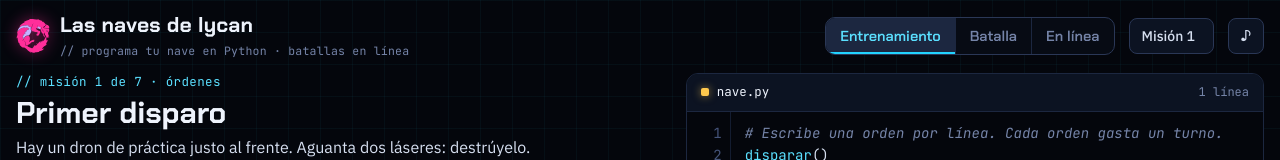
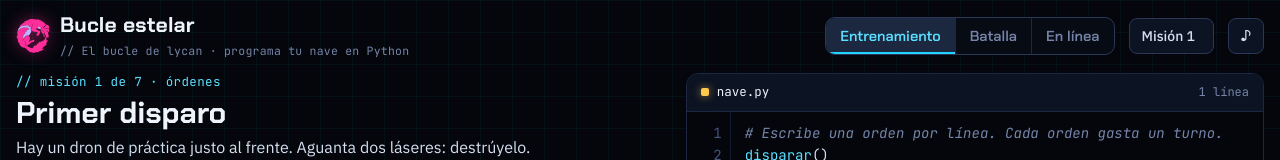
Before and after one commit to cangothic/naves, a plain HTML site: page index.html in a window 1280 px wide. Shown: the top 160 px of the page. Drawn offline with Linux system fonts and the light colour scheme.

Commit message:
Actualiza Bucle estelar

```diff
--- a/index.html
+++ b/index.html
@@ -4,9 +4,9 @@
 <meta charset="utf-8">
 <meta name="viewport" content="width=device-width, initial-scale=1, viewport-fit=cover">
 <!--artefacto-->
-<title>Las naves de lycan</title>
+<title>Bucle estelar</title>
 <meta name="description" content="Un juego de El bucle de lycan para aprender Python programando una nave de batalla: escribes su programa con if, while, funciones y listas, y pelea sola contra bots o contra las naves de tus amigos, en línea. Gratis en el navegador.">
-<meta property="og:title" content="Las naves de lycan · El bucle de lycan">
+<meta property="og:title" content="Bucle estelar · El bucle de lycan">
 <meta property="og:description" content="Programa tu nave en Python de verdad y suéltala en la arena: la última en pie gana. Contra bots o en línea con tus amigos, gratis en el navegador.">
 <meta property="og:type" content="website">
 <meta property="og:url" content="https://naves.canred.pro/">
@@ -364,7 +364,7 @@ pre.codigo{margin:0;padding:10px 14px;background:var(--ink-950);border:1px solid
 <header class="barra">
   <a class="marca" href="https://www.youtube.com/@bucledelycan" target="_blank" rel="noopener">
     <svg class="lobo" aria-hidden="true"><use href="#lobo"/></svg>
-    <span><b>Las naves de lycan</b><small>// programa tu nave en Python · batallas en línea</small></span>
+    <span><b>Bucle estelar</b><small>// El bucle de lycan · programa tu nave en Python</small></span>
   </a>
   <span class="esp"></span>
   <div class="modos" id="modos" role="tablist" aria-label="Modo de juego">
@@ -436,7 +436,7 @@ pre.codigo{margin:0;padding:10px 14px;background:var(--ink-950);border:1px solid
 
 <script>
 'use strict';
-/* Las naves de lycan
+/* Bucle estelar (las naves de lycan)
    1. Un intérprete de un pedazo de Python (el del carrito, con def, return, global y random): tokenizar → Parser →
       generadores que avisan cada línea y cada orden de la nave.
    2. La arena: las reglas de la batalla, turno por turno, sin nada al azar que no salga de la semilla.
```
Also changed, not shown: portada.jpg, 1 other file.
